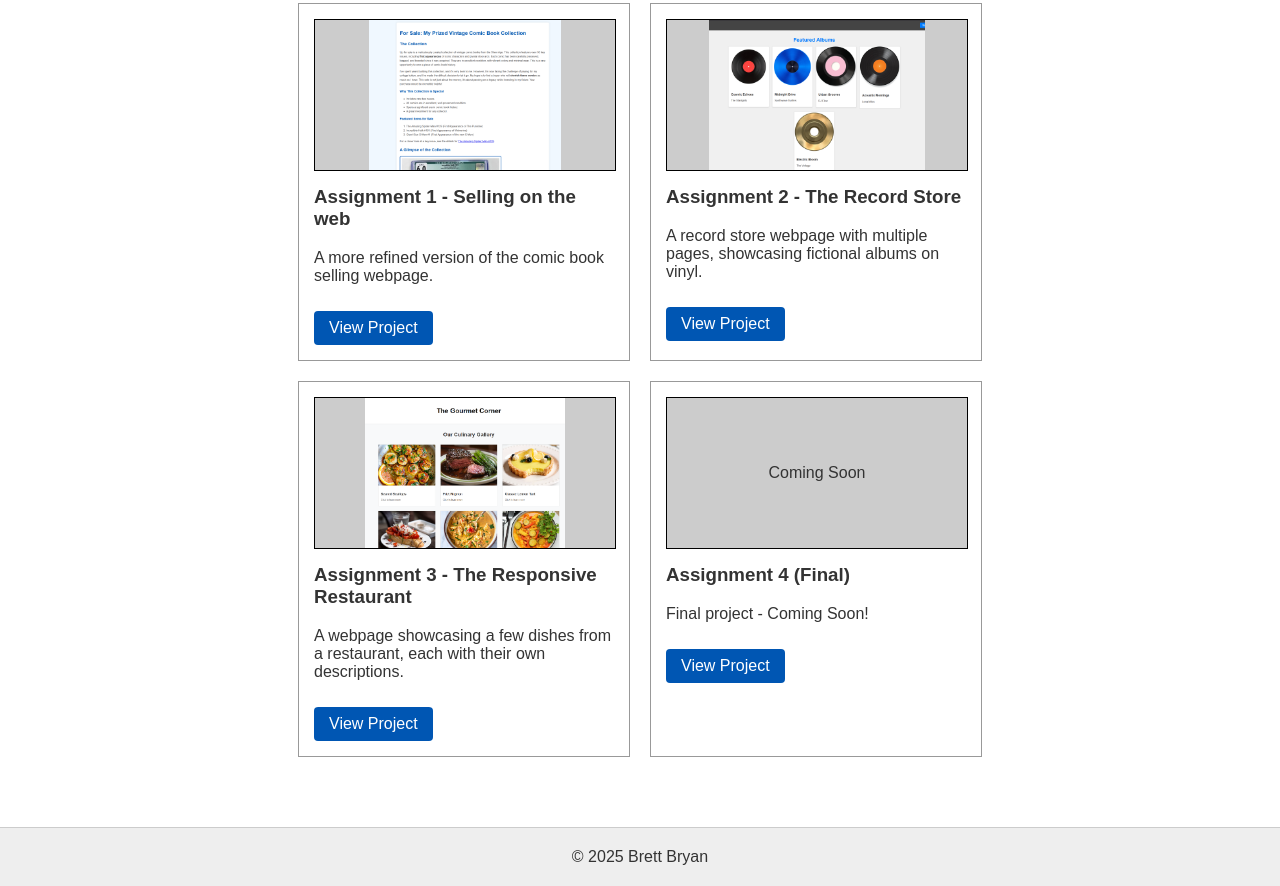
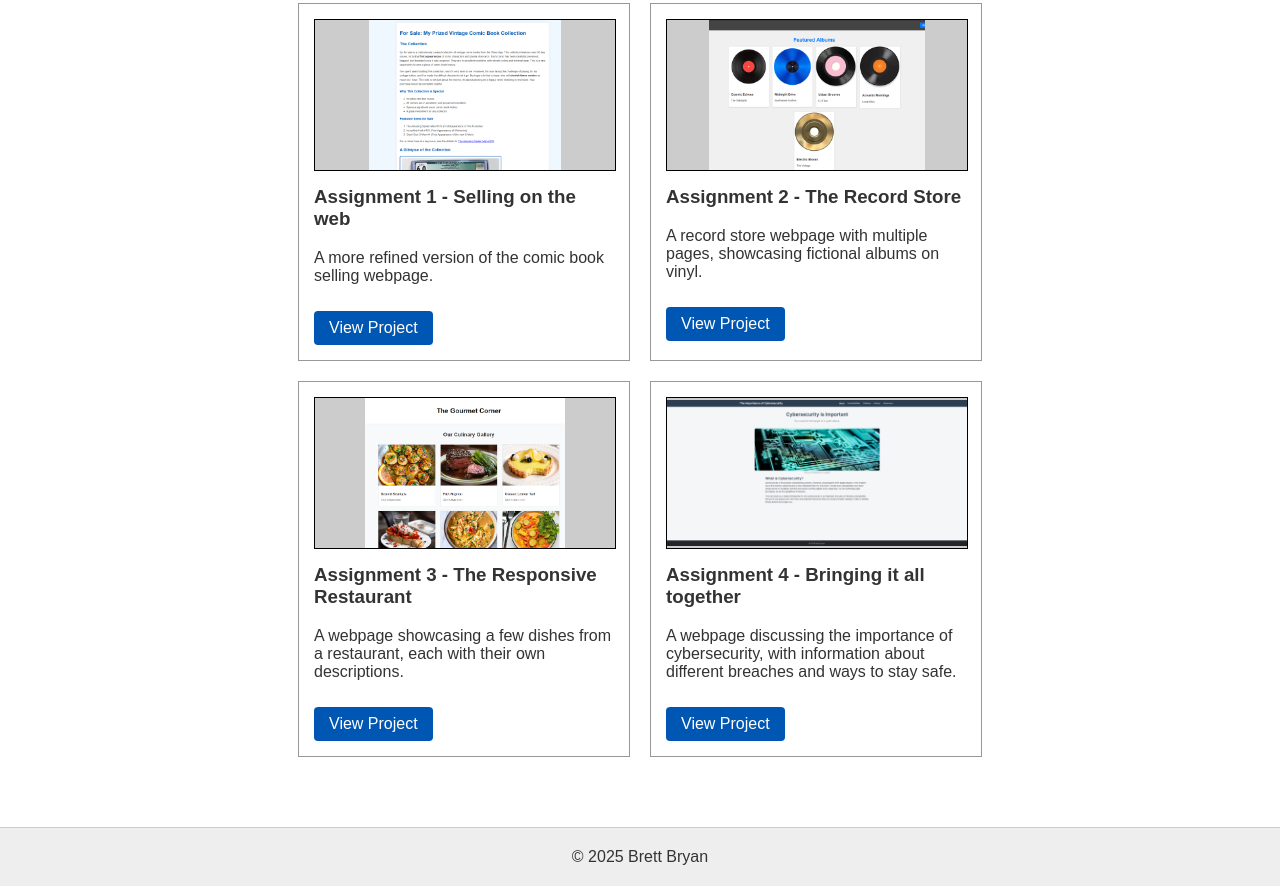
Before and after one commit to bbryan5586/bbryan5586.github.io, a plain HTML site: page index.html in a window 1280 px wide. Shown: the part 1579-2465 px from the top of the page. Drawn offline with Linux system fonts and the light colour scheme.

Commit message:
Portfolio banner image for assignment 4 and details

```diff
--- a/index.html
+++ b/index.html
@@ -217,10 +217,10 @@
 
             <div class="card">
                 <div class="card-image">
-                    Coming Soon
+                    <img src="screenshots/assignment4.png">
                 </div>
-                <h3>Assignment 4 (Final)</h3>
-                <p>Final project - Coming Soon!</p>
+                <h3>Assignment 4 - Bringing it all together</h3>
+                <p>A webpage discussing the importance of cybersecurity, with information about different breaches and ways to stay safe.</p>
                 <a href="./individual-assignment-4/index.html">View Project</a>
             </div>
         </div>
```
Also changed, not shown: screenshots/assignment4.png (added).
